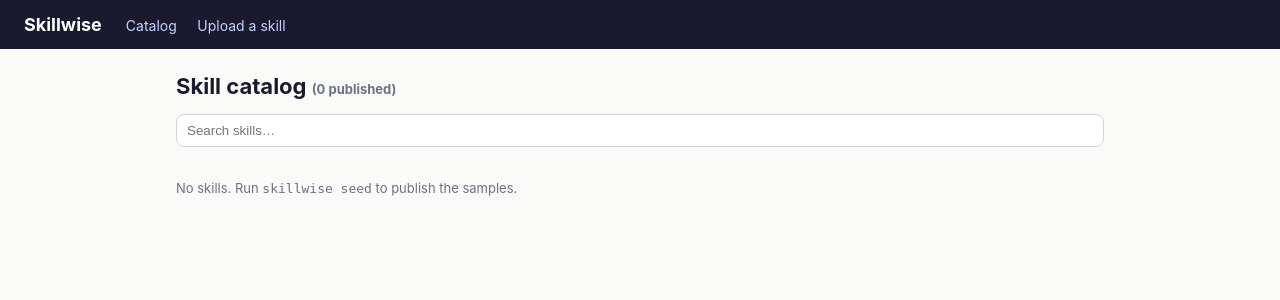
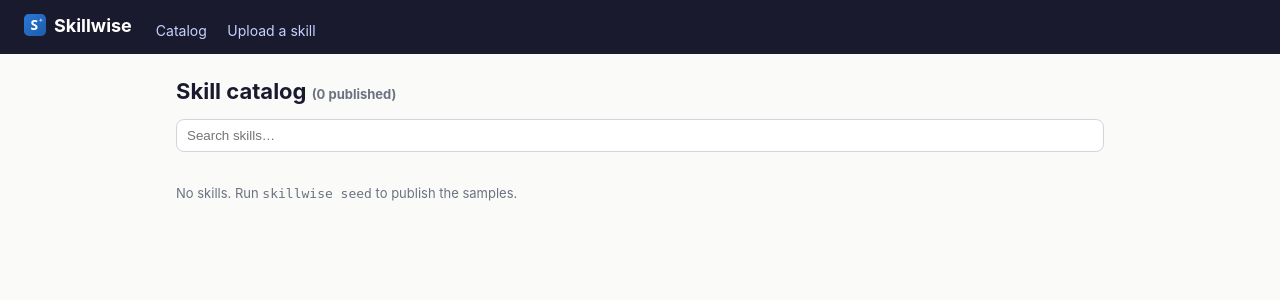
Before and after one commit to xinhan2000/Skillwise, a FastAPI app: page / in a window 1280 px wide. Shown: the top 300 px of the page. Run offline with FastAPI, Linux system fonts and the light colour scheme.

Commit message:
Brand icon: sparked-S mark — favicon, nav, README

```diff
--- a/src/skillwise/site/app.py
+++ b/src/skillwise/site/app.py
@@ -9,6 +9,7 @@ from pathlib import Path
 
 from fastapi import Body, FastAPI, File, Form, Header, HTTPException, Request, UploadFile
 from fastapi.responses import HTMLResponse
+from fastapi.staticfiles import StaticFiles
 from fastapi.templating import Jinja2Templates
 
 from .. import catalog, config
@@ -17,6 +18,8 @@ from ..ingest import IngestError, publish
 
 app = FastAPI(title="Skillwise")
 templates = Jinja2Templates(directory=str(Path(__file__).parent / "templates"))
+app.mount("/static", StaticFiles(directory=str(Path(__file__).parent / "static")),
+          name="static")
 
 
 # ---------- REST API (used by HttpBackend / future hosted clients) ----------
--- a/src/skillwise/site/templates/base.html
+++ b/src/skillwise/site/templates/base.html
@@ -4,6 +4,7 @@
   <meta charset="utf-8">
   <meta name="viewport" content="width=device-width, initial-scale=1">
   <title>{% block title %}Skillwise{% endblock %}</title>
+  <link rel="icon" type="image/svg+xml" href="/static/icon.svg">
   <style>
     :root { --ink:#1a1a2e; --muted:#6b7280; --accent:#4f46e5; --bg:#fafaf9; --card:#ffffff; --ok:#16a34a; --warn:#d97706; --bad:#dc2626; }
     * { box-sizing: border-box; }
@@ -28,7 +29,7 @@
 </head>
 <body>
 <header>
-  <span class="brand"><a href="/">Skillwise</a></span>
+  <span class="brand" style="display:flex;align-items:center;gap:8px"><img src="/static/icon.svg" width="22" height="22" alt=""><a href="/">Skillwise</a></span>
   <span class="nav"><a href="/">Catalog</a> <a href="/upload">Upload a skill</a></span>
 </header>
 <main>{% block content %}{% endblock %}</main>
```
Also changed, not shown: README.md, src/skillwise/site/static/apple-touch-icon.png (added), src/skillwise/site/static/icon.svg (added).
